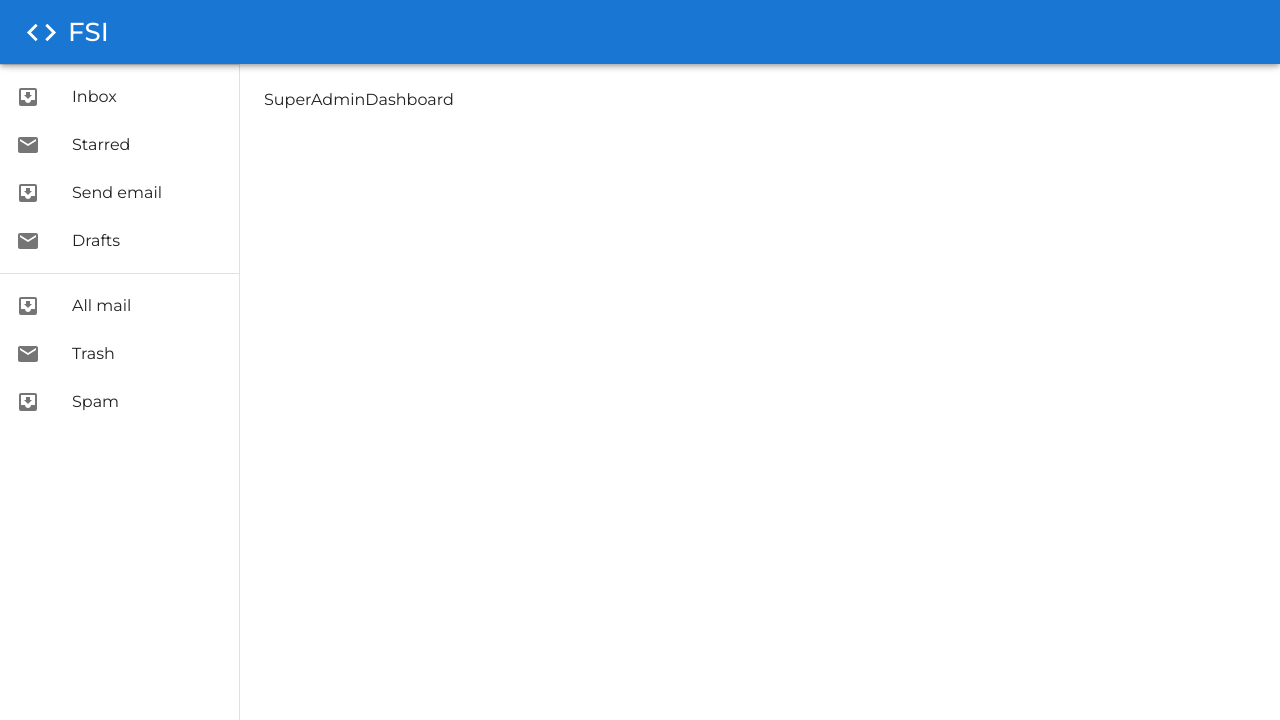
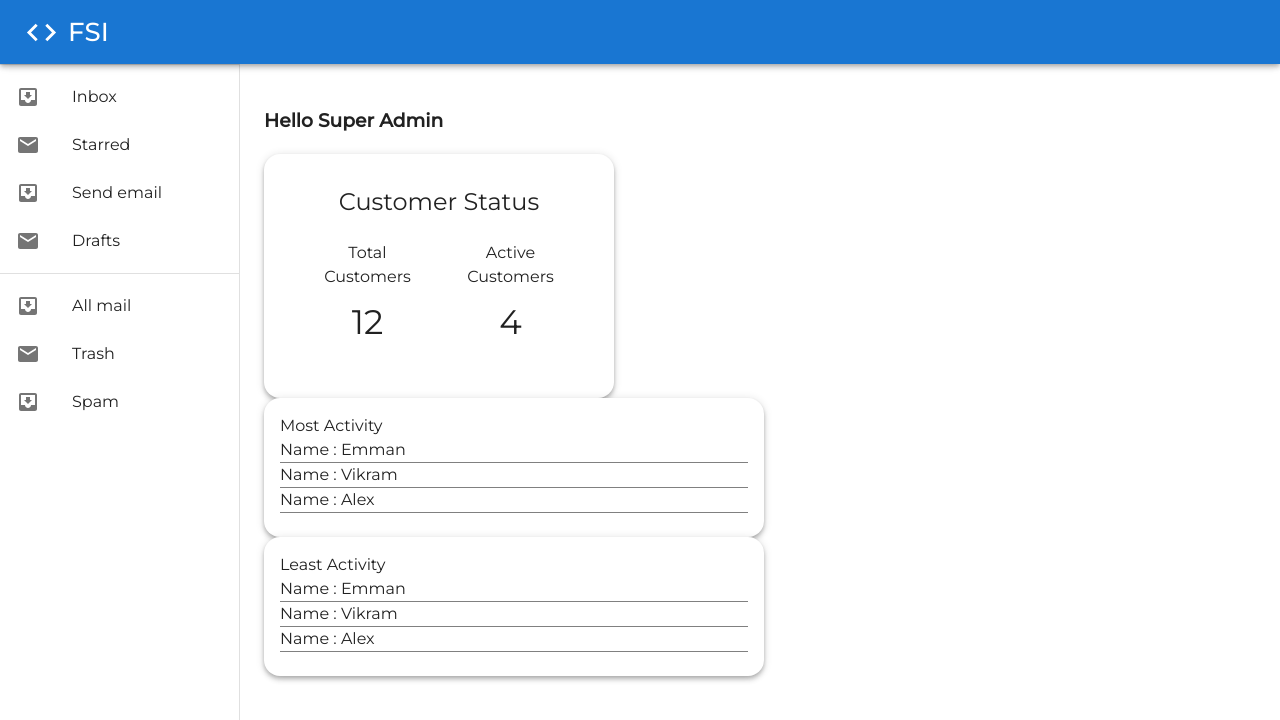
Before and after one commit to gokul-3/FSI-Project, a React (Create React App) app in the folder frontend/: page / in a window 1280 px wide. Shown: the top 720 px of the page. Built offline with nearby package versions, Linux system fonts and the light colour scheme.

Commit message:
Added Super Admin cards

```diff
--- /dev/null
+++ b/frontend/src/userTypes/superAdmin/cards/CountCard.js
@@ -0,0 +1,28 @@
+import React from 'react';
+import { Box, Card, CardContent, Typography } from '@mui/material';
+
+export default function BasicCard() {
+    const NumberBox = (props) => {
+        return (<Box sx={{width:"50%", padding:"2.5%"}}>
+            <Typography>
+                {props.head}
+            </Typography>
+            <Typography variant='h4' sx={{ paddingTop: "12px" }} >
+                {props.count}
+            </Typography>
+        </Box>);
+    }
+    return (
+        <Card sx={{ minWidth: 175,maxWidth:350,borderRadius:"16px" }} variant="elevation" elevation={4} >
+            <CardContent sx={{ textAlign: "center"}}>
+                <Typography variant='h5' sx={{marginTop:'1rem'}}>
+                    Customer Status
+                </Typography>
+                <CardContent sx={{ display: 'flex', flexDirection: 'row', justifyContent: "space-evenly" }}>
+                    <NumberBox head=" Total Customers " count="12" />
+                    <NumberBox head=" Active Customers " count="4" />
+                </CardContent>
+            </CardContent>
+        </Card>
+    );
+}
--- /dev/null
+++ b/frontend/src/userTypes/superAdmin/cards/ListCard.js
@@ -0,0 +1,25 @@
+import * as React from 'react';
+import { Box, Card, CardActions, CardContent, Button, Typography } from '@mui/material';
+
+
+export default function BasicCard(props) {
+    const CustomerData = (props)=>{
+        return(
+            <Typography sx={{borderBottom:"1px solid grey"}}>
+                  Name : {props.data}
+            </Typography>
+        );
+    }
+    return (
+        <Card sx={{ minWidth: 250,maxWidth:500,borderRadius:"16px" }} variant="elevation" elevation={4}>
+            <CardContent>
+                <Typography>
+                {props.title} Activity
+                </Typography>
+                <CustomerData data="Emman" />
+                <CustomerData data="Vikram" />
+                <CustomerData data="Alex" />
+            </CardContent>
+        </Card>
+    );
+}
--- a/frontend/src/userTypes/superAdmin/dashboard/SuperAdminDashboard.js
+++ b/frontend/src/userTypes/superAdmin/dashboard/SuperAdminDashboard.js
@@ -1,11 +1,15 @@
 import React from "react";
-
+import FirstCard from '../cards/CountCard';
+import TierCard from '../cards/ListCard';
 
 const SuperAdminDashboard = () => {
   return (
-    <div>
-        SuperAdminDashboard
-    </div>
+    <>
+      <h3>Hello Super Admin</h3>
+      <FirstCard/>
+      <TierCard title="Most"/>
+      <TierCard title="Least"/>
+    </>
   );
 };
 
```
